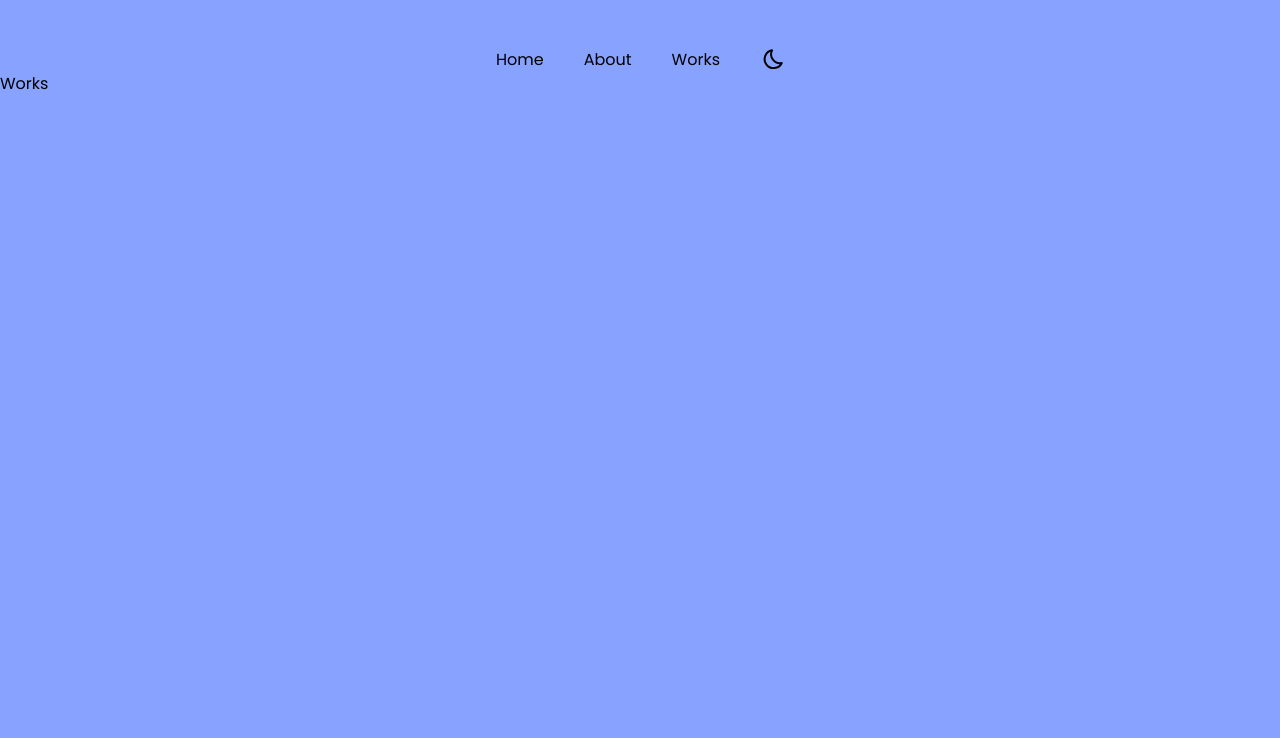
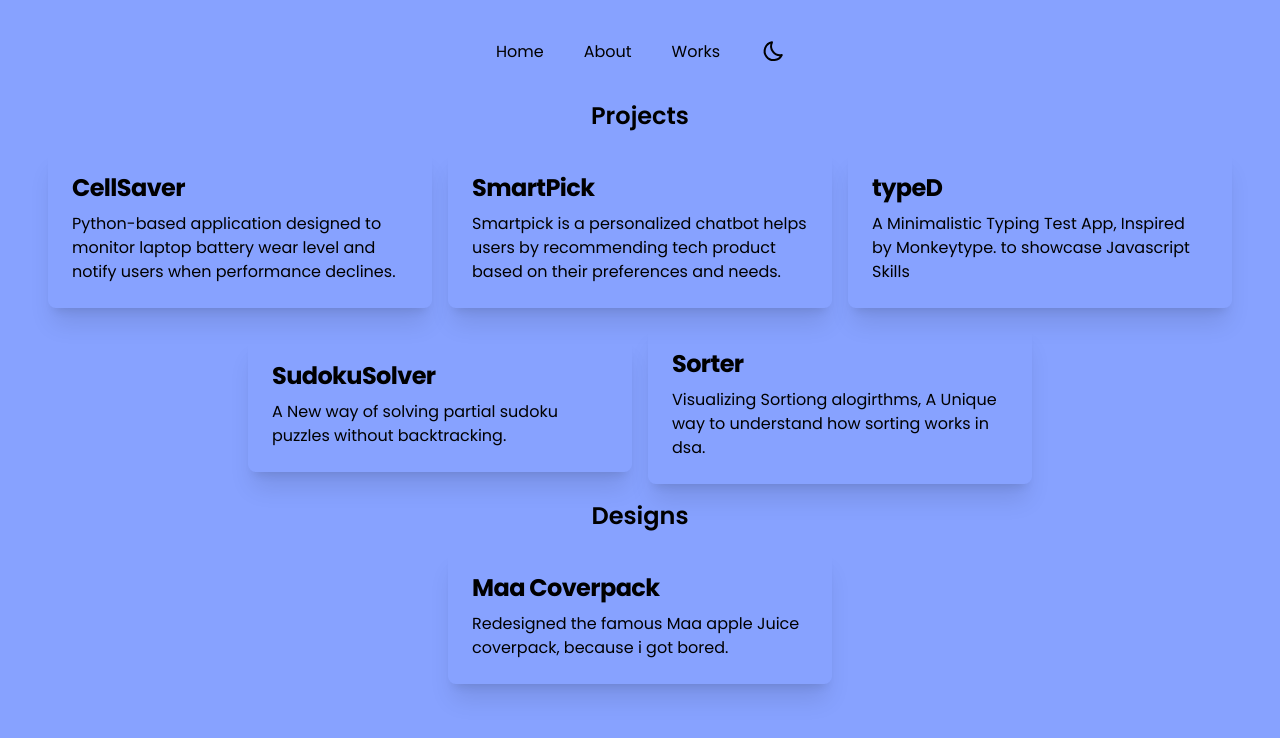
Before and after one commit to DharuNamikaze/my-portfolio, a Next.js app: page /Works in a window 1280 px wide. Shown: the top 738 px of the page. Built offline with nearby package versions, Linux system fonts and the light colour scheme.

Commit message:
Major Changes with ui, added Works pages

```diff
--- /dev/null
+++ b/components/DesignCards.jsx
@@ -0,0 +1,19 @@
+'use client'
+import '../styles/globals.css';
+import React from 'react'
+
+const DesignCards = () => {
+  return (
+    <>
+      <section className="cards flex flex-wrap justify-center items-center gap-4">
+        <a href="#" className="block w-full sm:w-auto max-w-sm p-6 hover:bg-white  hover:text-black rounded-lg shadow-xl dark:shadow-lg dark:shadow-indigo-500">
+          <h5 className="mb-2 text-2xl font-bold tracking-tight">Maa Coverpack</h5>
+          <p className="font-normal">Redesigned the famous Maa apple Juice coverpack, because i got bored.</p>
+        </a>
+
+      </section>
+    </>
+  );
+};
+
+export default DesignCards;
--- /dev/null
+++ b/components/ProjectCards.jsx
@@ -0,0 +1,38 @@
+'use client'
+import '../styles/globals.css';
+import React from 'react'
+
+const ProjectCards = () => {
+  return (
+    <>
+      <section className="cards flex flex-wrap justify-center items-center gap-4">
+        <a href="#" className="block w-full sm:w-auto max-w-sm p-6 hover:bg-white  hover:text-black rounded-lg shadow-xl dark:shadow-lg dark:shadow-indigo-500">
+          <h5 className="mb-2 text-2xl font-bold tracking-tight">CellSaver</h5>
+          <p className="font-normal">Python-based application designed to monitor laptop battery wear level and notify users when performance declines.</p>
+        </a>
+
+        <a href="#" className="block w-full sm:w-auto max-w-sm p-6 hover:bg-white  hover:text-black rounded-lg shadow-xl dark:shadow-lg dark:shadow-indigo-500">
+          <h5 className="mb-2 text-2xl font-bold tracking-tight">SmartPick</h5>
+          <p className="font-normal">Smartpick is a personalized chatbot helps users by recommending tech product based on their preferences and needs.</p>
+        </a>
+
+        <a href="#" className="block w-full sm:w-auto max-w-sm p-6 hover:bg-white  hover:text-black rounded-lg shadow-xl dark:shadow-lg dark:shadow-indigo-500">
+          <h5 className="mb-2 text-2xl font-bold tracking-tight">typeD</h5>
+          <p className="font-normal">A Minimalistic Typing Test App, Inspired by Monkeytype. to showcase Javascript Skills</p>
+        </a>
+
+        <a href="#" className="block w-full sm:w-auto max-w-sm p-6 hover:bg-white  hover:text-black rounded-lg shadow-xl dark:shadow-lg dark:shadow-indigo-500">
+          <h5 className="mb-2 text-2xl font-bold tracking-tight">SudokuSolver</h5>
+          <p className="font-normal">A New way of solving partial sudoku puzzles without backtracking.</p>
+        </a>
+
+        <a href="#" className="block w-full sm:w-auto max-w-sm p-6 hover:bg-white  hover:text-black rounded-lg shadow-xl dark:shadow-lg dark:shadow-indigo-500">
+          <h5 className="mb-2 text-2xl font-bold tracking-tight">Sorter</h5>
+          <p className="font-normal">Visualizing Sortiong alogirthms, A Unique way to understand how sorting works in dsa.</p>
+        </a>
+      </section>
+    </>
+  );
+};
+
+export default ProjectCards;
--- a/pages/About.jsx
+++ b/pages/About.jsx
@@ -27,7 +27,6 @@ const About = () => {
               <li>Solving complex problems with creative, simple solutions</li>
             </ul>
           </div>
-
           <div>
             <h2 className="text-xl font-semibold text-blue-600 mb-2">
               Skills & Technologies
--- a/pages/Works.jsx
+++ b/pages/Works.jsx
@@ -1,8 +1,17 @@
+import ProjectCards from '../components/ProjectCards';
+import DesignCards from '../components/DesignCards';
 import '../styles/globals.css';
 
 const Works = () => {
   return (
-    <div>Works</div>
+    <>
+    <section className='mt-5'>
+      <h1 className='font-semibold text-2xl text-center flex justify-center p-4'>Projects</h1>
+      <ProjectCards />
+      <h1 className='font-semibold text-2xl text-center flex justify-center p-4'>Designs</h1>
+      <DesignCards />
+    </section>
+    </>
   )
 }
 
--- a/pages/_app.jsx
+++ b/pages/_app.jsx
@@ -25,7 +25,7 @@ function MyApp({ Component, pageProps }) {
 
   return (
     <>
-      <nav className="mt-12 xs:text-lg flex gap-10 items-center justify-center">
+      <nav className="mt-10 xs:text-lg flex gap-10 items-center justify-center">
         <Link href="/">Home</Link>
         <Link href="/About">About</Link>
         <Link href="/Works">Works</Link>
```
